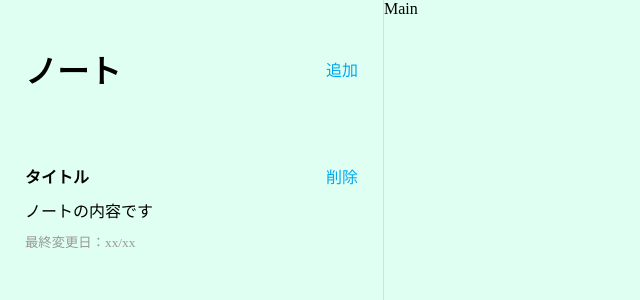
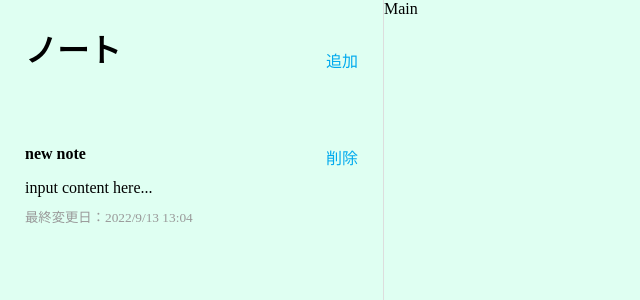
Before and after one commit to y-uchiida/react_training005, a React (Vite) app: page / in a window 1280 px wide. Both pictures are taken after a click on the button "追加". Shown: the top 300 px of the page, without its empty margins (0-640 px from the left). Built offline with nearby package versions, Linux system fonts and the light colour scheme.

Commit message:
implement: add new note

```diff
--- a/package.json
+++ b/package.json
@@ -16,6 +16,7 @@
     "@types/react": "^18.0.17",
     "@types/react-dom": "^18.0.6",
     "@vitejs/plugin-react": "^2.1.0",
+    "react-uuid": "^1.0.3",
     "typescript": "^4.6.4",
     "vite": "^3.1.0"
   }
--- /dev/null
+++ b/src/@types/note.d.ts
@@ -0,0 +1,6 @@
+type note = {
+	id: string,
+	title: string,
+	content: string,
+	modDate: number
+};
--- a/src/App.tsx
+++ b/src/App.tsx
@@ -2,11 +2,26 @@ import { useState } from 'react'
 import './App.css'
 import { Sidebar } from './components/Sidebar'
 import { Main } from './components/Main'
+import uuid from 'react-uuid'
 
 function App() {
+
+  const [notes, setNotes] = useState<note[]>([]);
+
+  /** 新しいノートを追加する */
+  const onAddNote: React.MouseEventHandler<HTMLButtonElement> = () => {
+    const newNote: note = {
+      id: uuid(),
+      title: "new note",
+      content: "input content here...",
+      modDate: Date.now()
+    }
+    setNotes([...notes, newNote]);
+  }
+
   return (
     <div className="App">
-      <Sidebar />
+      <Sidebar notes={notes} onAddNote={onAddNote} />
       <Main />
     </div>
   )
--- a/src/components/Sidebar.css
+++ b/src/components/Sidebar.css
@@ -18,14 +18,20 @@ button {
 	display: flex;
 	justify-content: space-between;
 	padding: 25px;
+	height: 120px;
+	max-height: 120px;
 }
 
 .app-sidebar-header{
 	margin: 0;
 }
 
+.app-sidebar-header h1{
+	margin: 0;
+}
+
 .app-sidebar-notes{
-	height: calc(100vh - 78px);
+	height: calc(100vh - 120px);
 	overflow-y: scroll;
 }
 
--- a/src/components/Sidebar.tsx
+++ b/src/components/Sidebar.tsx
@@ -1,22 +1,34 @@
 import React from 'react'
 import './Sidebar.css'
 
-export const Sidebar = () => {
+type props = {
+	notes: note[],
+	onAddNote: React.MouseEventHandler<HTMLButtonElement>
+}
+
+export const Sidebar = ({ notes, onAddNote }: props) => {
 	return (
 		<div className='app-sidebar'>
 			<div className='app-sidebar-header'>
 				<h1>ノート</h1>
-				<button>追加</button>
+				<button onClick={onAddNote}>追加</button>
 			</div>
 			<div className='app-sidebar-notes'>
-				<div className="app-sidebar-note">
-					<div className='sidebar-note-title'>
-						<strong>タイトル</strong>
-						<button>削除</button>
+				{notes.map(note => (
+					<div className="app-sidebar-note" key={note.id}>
+						<div className='sidebar-note-title'>
+							<strong>{note.title}</strong>
+							<button>削除</button>
+						</div>
+						<p>{note.content}</p>
+						<small>
+							最終変更日：{new Date(note.modDate).toLocaleDateString('ja-JP', {
+								hour: '2-digit',
+								minute: '2-digit'
+							})}
+						</small>
 					</div>
-					<p>ノートの内容です</p>
-					<small>最終変更日：xx/xx</small>
-				</div>
+				))}
 			</div>
 		</div>
 	)
```
Also changed, not shown: 1 other file (tests, documents, lock files or other folders).
